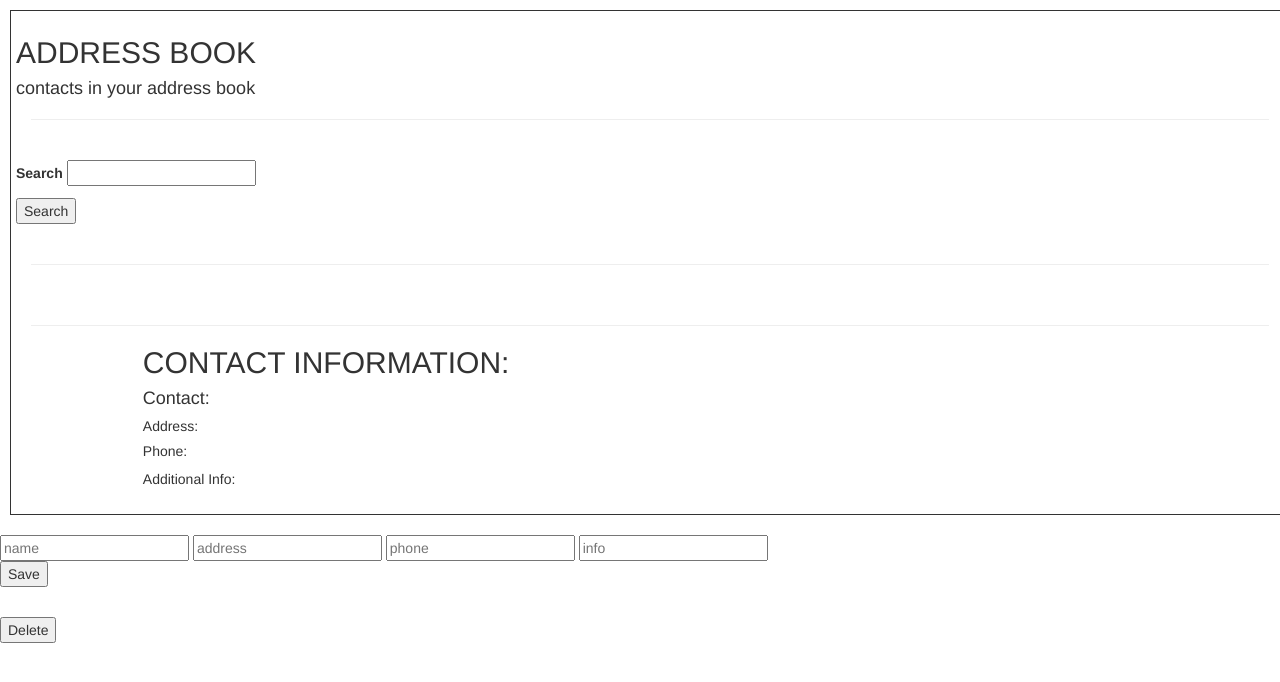
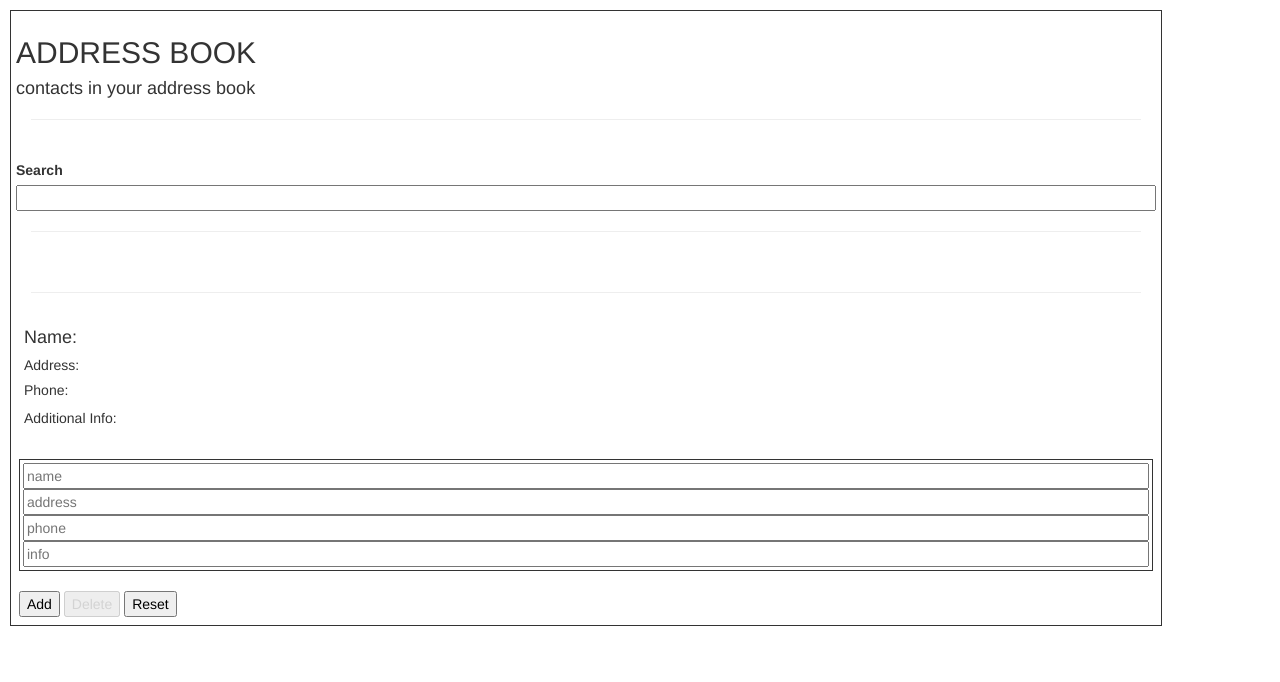
Before and after one commit to seaukara/AddressBook1, a Node server app: page / in a window 1280 px wide. Shown: the top 682 px of the page. Run offline with Node 20, Linux system fonts and the light colour scheme; some libraries are stand-ins or nearby versions.

Commit message:
June7th17 mac2

```diff
--- a/public/css/styles.css
+++ b/public/css/styles.css
@@ -12,6 +12,16 @@
 #addressDetails{
 	width:80%;
 	margin:20px auto;
+}
+
+.border {
+    width:90%;
+    left: 5px;
+    height:95%;
+    border-style: solid;
+    border-width: thin;
+    margin: 10px;
+    padding:5px
 }
 
 hr  {
@@ -35,7 +45,9 @@
 	font-size:20px;
 	line-height:16px;
 }
-
+input {
+    width:100%;
+}
 footer  {
     width:80%;
     margin:20px auto;
--- a/public/index.html
+++ b/public/index.html
@@ -32,89 +32,121 @@
             console.log('Error: ' + response.data);
         });
 
-        $scope.hideform = true;
-        // reset form
 
 
 
             $scope.getAddress = function(item){
+                console.log($scope)
+
+
                 if (!item) {
                     $scope.addAddress = true;
-                    $scope.add_edit = "Add New: ";
+                    $scope.xaddress = null;
                     console.log("undefined", undefined)
                 } else {
+
+
                     $scope.add = false;
                     $scope.hideform = (item == $scope.address) ? !$scope.hideform : false;
                     console.log("get", item)
-                    return $scope.xaddress = item;
+                    $scope.xaddress = item;
+                    document.getElementById("addButton").disabled = true;
+                    document.getElementById("deleteButton").disabled = false;
+                    document.getElementById("addButton").style.color="lightgrey";
+                    document.getElementById("deleteButton").style.color="black";
+                    document.getElementById("inputAddress").setAttribute("placeholder", $scope.xaddress.address)
+                    document.getElementById("phone").setAttribute("placeholder", $scope.xaddress.phone)
+                    document.getElementById("info").setAttribute("placeholder", $scope.xaddress.info)
+                    document.getElementById("name").setAttribute("placeholder", $scope.xaddress.name)
+                    return $scope.xaddress
                 }
             };
 
-            $scope.addAdress = function() {
+            $scope.addAddress = function(item) {
+                console.log(item, $scope)
                 $scope.add = true;
                 $scope.hideform = false;
-                $scope.address = {};
+                $scope.xaddress = {};
               };
-            $scope.saveLead = function() {
-                $http.post('/api/add', $scope.lead)
+            $scope.saveAddress = function(item) {
+                console.log("address", item)
+                $http.post('/api/add', $scope.address)
                 .then(function successCallback(response) {
                     $scope.post_result = response.data.result;
                 }, function errorCallback(response) {
                   console.log('Error: ' + response.data);
                 });
+                location.reload()
               };
+
+            $scope.deleteAddress = function(item) {
+                document.getElementById("addButton").disabled = false;
+                document.getElementById("deleteButton").disabled = true;
+                document.getElementById("addButton").style.color="black";
+                document.getElementById("deleteButton").style.color="lightgrey";
+                console.log("address", item)
+                $http.post('/api/remove', item)
+                .then(function successCallback(response) {
+                    $scope.post_result = response.data.result;
+                }, function errorCallback(response) {
+                  console.log('Error: ' + response.data);
+                });
+                location.reload()
+
+              };
+            $scope.reset = function() {
+                $scope.xaddress = null;
+                document.getElementById("addButton").disabled = false;
+                document.getElementById("deleteButton").disabled = true;
+                document.getElementById("addButton").style.color="black";
+                document.getElementById("deleteButton").style.color="lightgrey";
+                document.getElementById("inputAddress").setAttribute("placeholder", $scope.xaddress.address);
+                document.getElementById("phone").setAttribute("placeholder", $scope.xaddress.phone);
+                document.getElementById("info").setAttribute("placeholder", $scope.xaddress.info);
+                document.getElementById("name").setAttribute("placeholder", $scope.xaddress.name);
+
+            }
+
 
         });
     </script>
     <body ng-app="addressApp">
-                <div data-dojo-type="dijit/layout/BorderContainer"style=" width:100%; left: 5px; height:95%; border-style: solid; border-width: thin; margin: 10px; padding:5px">
+        <div data-dojo-type="dijit/layout/BorderContainer" class="border">
             <div ng-controller="BookController">
-
                 <h2>Address Book</h2>
-
                 <h4>{{addresses.length}} contacts in your address book</h4>
-
-
                 <hr />
                 <br>
                 <label>Search</label>
-                <input type="text" ng-model="search"></p>
-                <button ng-click="getAddress(address)">Search</button>
-            <br>
-            <br>
+                <input type="text" ng-model="address.name"></p>
+
                 <hr />
-            <ul ng-repeat="address in addresses | filter:search">
-              <li>
+                <ul ng-repeat="address in addresses | filter:address.name">
                 <a ng-click="getAddress(address)">{{address.name}}</a></li>
                 </ul>
                 <br>
                 <hr />
-
-
-            <div id="addressDetails">
-                <h2>Contact Information:</h2>
+                <div id="addressDetails" style="width: 98%; padding:5px; margin: 3px;">
                     <strong><li>{{xaddress.name}}</li></strong>
-    		<h4>Contact: {{xaddress.name}}</h4>
+                    <h4>Name: {{xaddress.name}}</h4>
             		<h5>Address: {{xaddress.address}}</h5>
                     <h5>Phone: {{xaddress.phone}}</h5>
-    		<h7>Additional Info: {{xaddress.info}}<h7>
+            		<h7>Additional Info: {{xaddress.info}}</h7>
+                </div>
+                <br>
+                <div style="margin:3px">
+                    <div style="border-style: solid; border-width: thin; padding: 3px;">
+                        <input id="name" type="text" placeholder="name" ng-model="address.name" required maxlength="100"><br>
+                        <input id="inputAddress" type="text" placeholder="address" ng-model="address.address" maxlength="100"><br>
+                        <input id="phone" type="text" placeholder="phone" ng-model="address.phone" maxlength="100"><br>
+                        <input id="info" type="text" placeholder="info" ng-model="address.info" maxlength="100">
+                    </div>
+                    <br>
+                    <button id="addButton" ng-click="saveAddress(xaddress)" style="color: black;">Add</button>
+                    <button id="deleteButton" ng-click="deleteAddress(xaddress)" style="color: lightgrey;" disabled="true">Delete</button>
+                    <button id="resetButton" ng-click="reset()" style="color: black;">Reset</button>
                 </div>
             </div>
-        <h3 id="add_edit">{{add_edit}}</h3>
-        </div>
-
-
-
-  <h3 ng-bind="add_edit">{{add_edit}}</h3>
-  <h3 ng-bind="post_result"></h3>
-    <input type="text" placeholder="name" ng-model="address.name" required maxlength="100">
-    <input type="text" placeholder="address" ng-model="address.address" maxlength="100">
-    <input type="text" placeholder="phone" ng-model="address.phone" maxlength="100">
-    <input type="text" placeholder="info" ng-model="address.info" maxlength="100">
-    <br><button ng-click="saveLead()">Save</button></p>
-    <br><button ng-click="deleteLead()">Delete</button></p>
-  </span>
-  </form>
         </div>
     </body>
 </html>
--- a/test_db.js
+++ b/test_db.js
@@ -4,7 +4,7 @@
 var addressDB = require('./models/addressDB.js');
 
 
-//ADD BOOKS ///////////////////////////////////////////////
+
 
 new addressDB({
     name: "Kara Manseau",
--- a/views/partials/nav.hbs
+++ b/views/partials/nav.hbs
@@ -2,5 +2,6 @@
 <ul>
 <li><a href="/">Home</a></li>
 <li><a href="/about">About</a></li>
+<li><a href="/public/index"/a></li>
 </ul>
 </nav>
```
Also changed, not shown: routes.js (+52 -8 lines). Lines whose indentation alone changed are shown as unchanged.
